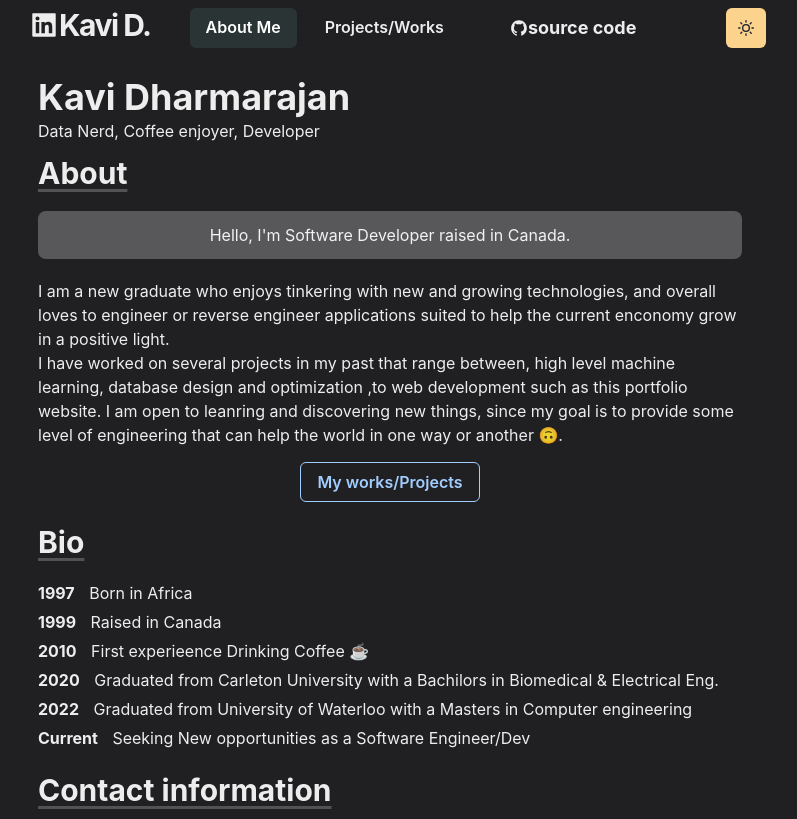
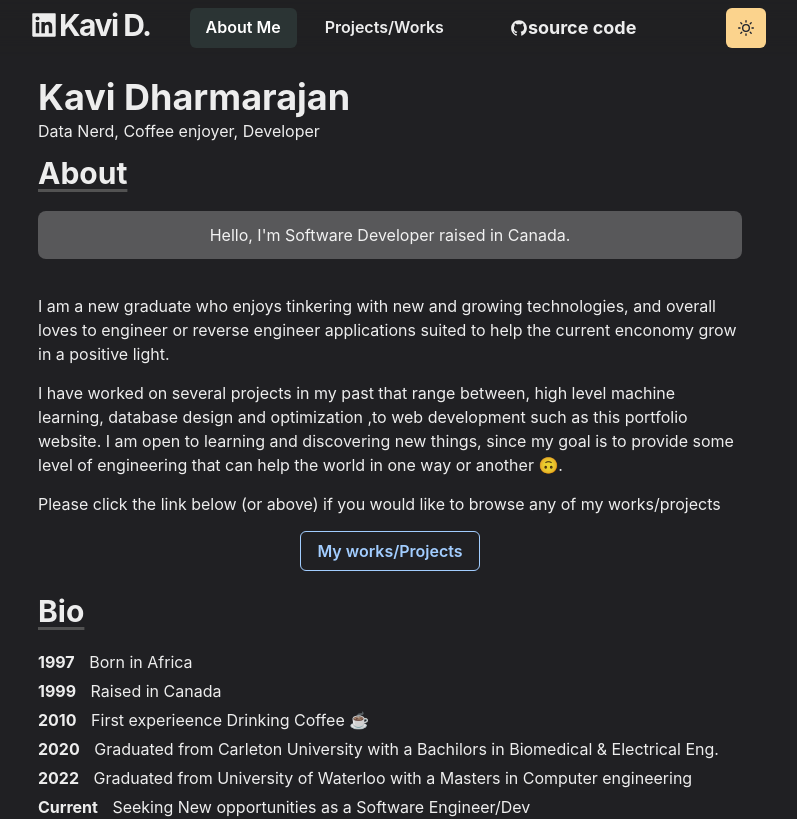
Before and after one commit to Kavi-D/Portfolio, a Next.js app in the folder app-local/: page / in a window 1280 px wide. Shown: the top 819 px of the page, without its empty margins (250-1047 px from the left). Built offline with nearby package versions, Linux system fonts and the light colour scheme.

Commit message:
added some spaces between paragraphs

```diff
--- a/app-local/components/Paragraph.js
+++ b/app-local/components/Paragraph.js
@@ -8,7 +8,7 @@ const Paragraph  = ({children}) =>{
 
     return(
         <>
-        <Box flexGrow={1}>
+        <Box flexGrow={1} paddingTop = "15px">
           <Text fontSize="md"> {children}</Text>
         </Box>
         </>
--- a/app-local/pages/index.js
+++ b/app-local/pages/index.js
@@ -32,10 +32,14 @@ const Page = () => {
             and overall loves to engineer or reverse engineer applications suited to help the current enconomy grow in a positive light.
           </Paragraph>
           <Paragraph>  I have worked on several projects in my past that range between, high level machine learning, database design and optimization ,to web development
-            such as this portfolio website. I am open to leanring and discovering new things, since my goal is to provide some level of engineering that
+            such as this portfolio website. I am open to learning and discovering new things, since my goal is to provide some level of engineering that
             can help the world in one way or another 🙃.
+
           </Paragraph>
 
+          <Paragraph >
+            Please click the link below (or above) if you would like to browse any of my works/projects
+          </Paragraph>
         </Box>
         <Center paddingTop = "15px">
           <Box alignItems="baseline">
```
